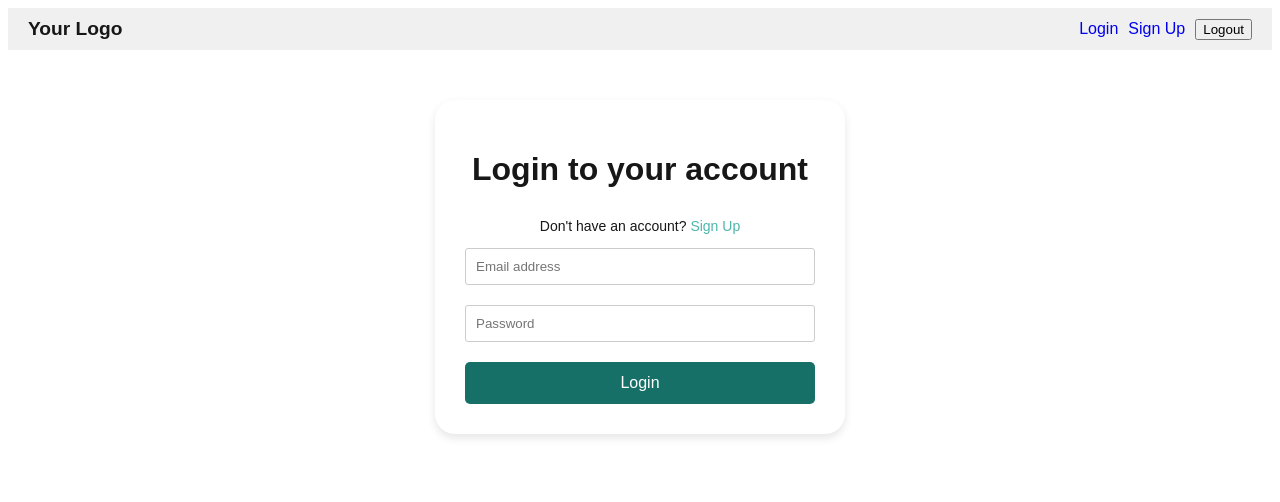
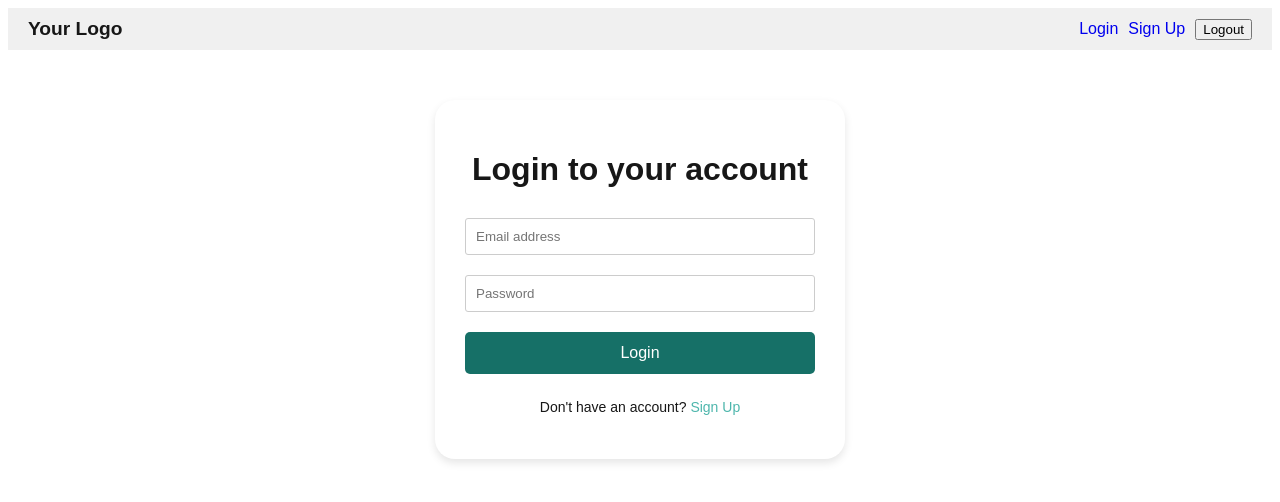
Before and after one commit to ayabarrera/user-auth-phase1, a Next.js app: page /login in a window 1280 px wide. Shown: the top 502 px of the page. Built offline with nearby package versions, Linux system fonts and the light colour scheme.

Commit message:
moved the <p> at the bottom of the form.

```diff
--- a/app/login/page.jsx
+++ b/app/login/page.jsx
@@ -5,7 +5,6 @@ export default function LoginPage() {
   return (
     <div className="login-container">
       <h1>Login to your account</h1>
-      <p className="signup-link">Don't have an account? <a href="/register">Sign Up</a></p>
       <form action="/api/auth/login" method="POST" className="login-form">
         <div className="input-group">
           <input
@@ -27,6 +26,7 @@ export default function LoginPage() {
           Login
         </button>
       </form>
+      <p className="signup-link">Don't have an account? <a href="/register">Sign Up</a></p>
     </div>
   );
 }
```
